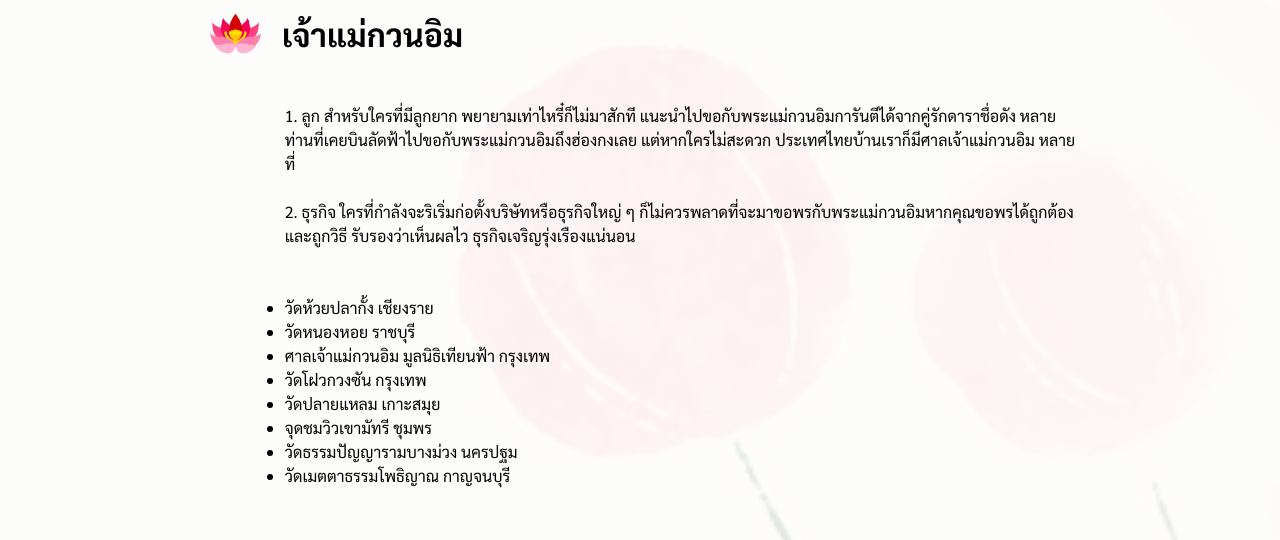
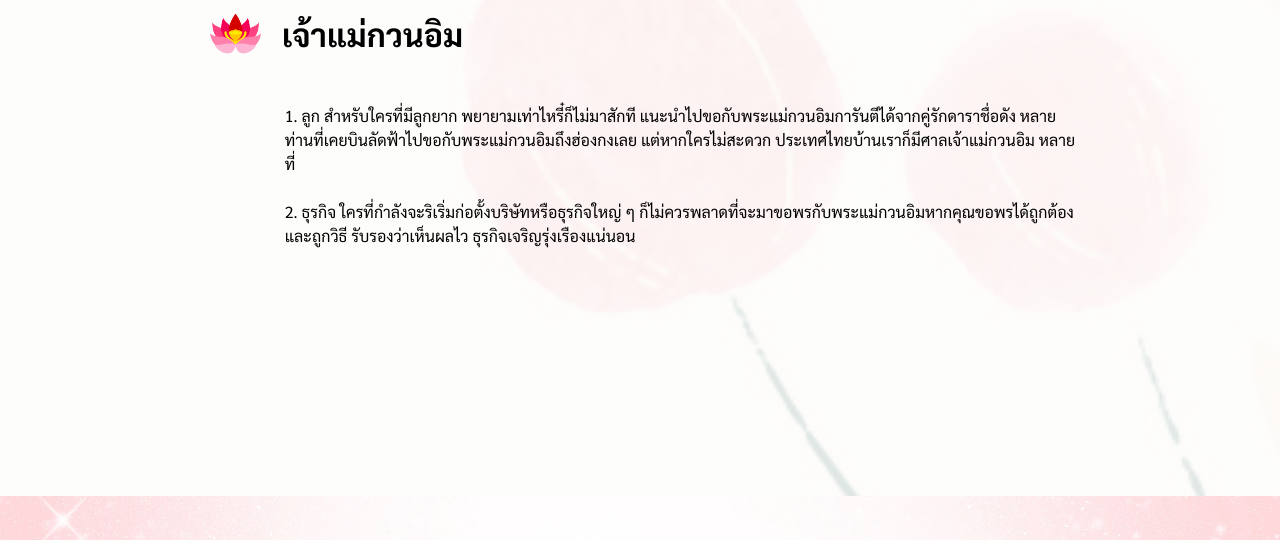
Before and after one commit to damisa-yenp/budda_website, a website: page public/content/grandfather-taikong-hongzhoushi.html in a window 1280 px wide. Shown: the part 5167-5707 px from the top of the page. Drawn offline with nearby package versions, Linux system fonts and the light colour scheme.

Commit message:
fixed bug Mae Kuan Im Page

```diff
--- a/public/content/grandfather-taikong-hongzhoushi.html
+++ b/public/content/grandfather-taikong-hongzhoushi.html
@@ -153,7 +153,7 @@
                 นั่นจึงเป็นเหตุผลหนึ่งให้ พระโพธิสัตว์กวนอิมประทานมงคลรัดเกล้า 3 ห่วงคล้องกัน แทนไตรลักษณ์ อนิจจัง ทุกข์ขัง อนัตตามารัดหัวไว้ ให้สิ่งนั้นแทน "สติ" ครั้นเมื่อมีสติและปัญญาเมื่อไหร่ก็สามารถฝ่าฟันได้ทุกปัญหา
 
                 ดังนั้นสิ่งที่เราควรเรียนรู้และนำไปปฏิบัติตาม คือ หากเราต้องการมีชีวิตที่ดีขึ้นไม่เพียงขอพรท่านเพียงอย่างเดียว หากการกระทำ
-                ไม่เปลี่ยนผลลัพท์ย่อมยากจะเปลี่ยน เราต้องไขว่คว้าหาความรู้ พัฒนาตนเอง เพือเสริมปัญญา ควบคู่กับการมีสติตลอดเวลา ลดการใช้อารมณ์ในการแก้ไขปัญหาและมีสติตลอดเวลา
+                ไม่เปลี่ยนผลลัพท์ย่อมยากจะเปลี่ยน เราต้องไขว่คว้าหาความรู้ พัฒนาตนเอง เพือเสริมปัญญา ควบคู่กับการมีสติตลอดเวลา ลดการใช้อารมณ์ในการแก้ไขปัญหาและมีสติตลอดเวลาข
               </p>
               <br />
               <p class="font-sarabun text-[16px] pl-[80px]">
@@ -442,18 +442,7 @@
               <br /><br />
             </div>
 
-            <div class="font-sarabun text-[16px] pl-[80px]">
-              <ul class="list-disc">
-                <li>วัดห้วยปลากั้ง เชียงราย</li>
-                <li>วัดหนองหอย ราชบุรี</li>
-                <li>ศาลเจ้าแม่กวนอิม มูลนิธิเทียนฟ้า กรุงเทพ</li>
-                <li>วัดโฝวกวงซัน กรุงเทพ</li>
-                <li>วัดปลายแหลม เกาะสมุย</li>
-                <li>จุดชมวิวเขามัทรี ชุมพร</li>
-                <li>วัดธรรมปัญญารามบางม่วง นครปฐม</li>
-                <li>วัดเมตตาธรรมโพธิญาณ กาญจนบุรี</li>
-              </ul>
-            </div>
+
           </div>
 
           <!-- youtube div -->
```
Also changed, not shown: public/content/goddess-of-mercy.html (+4 -0 lines).
